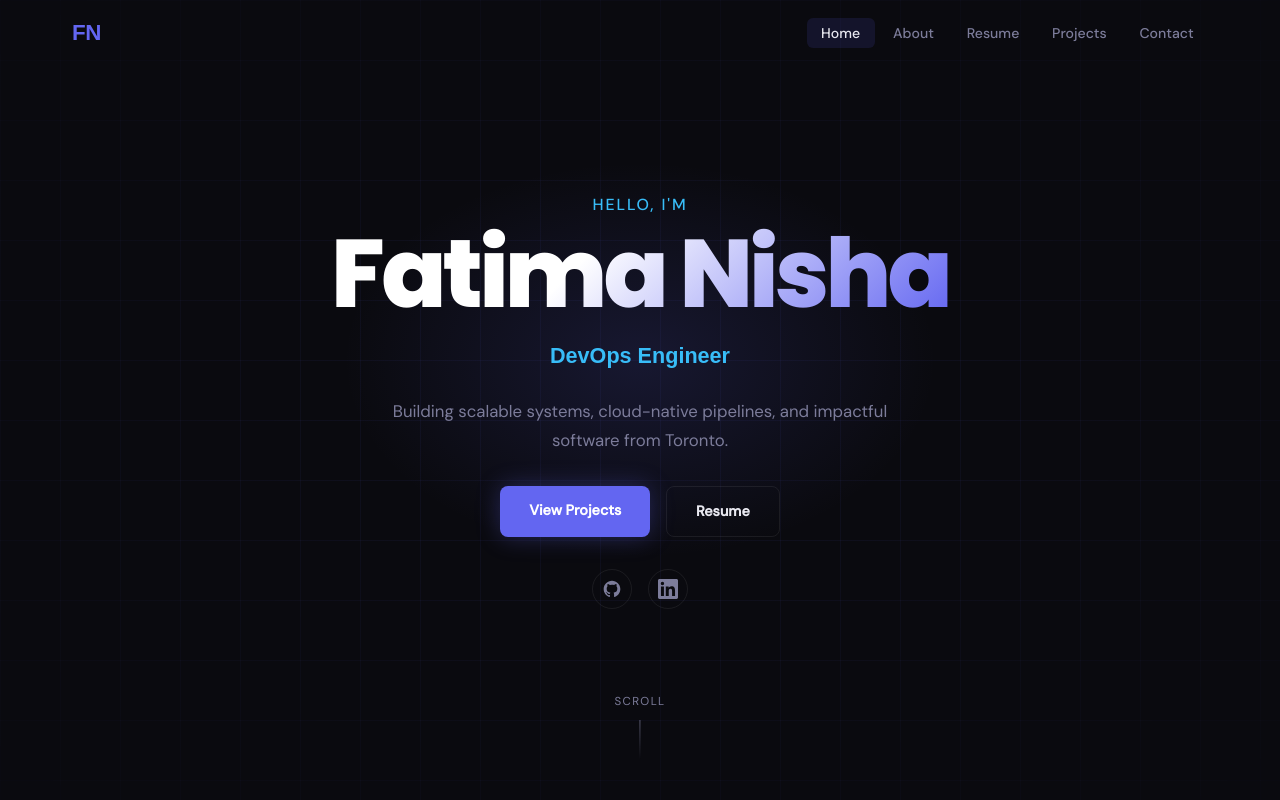
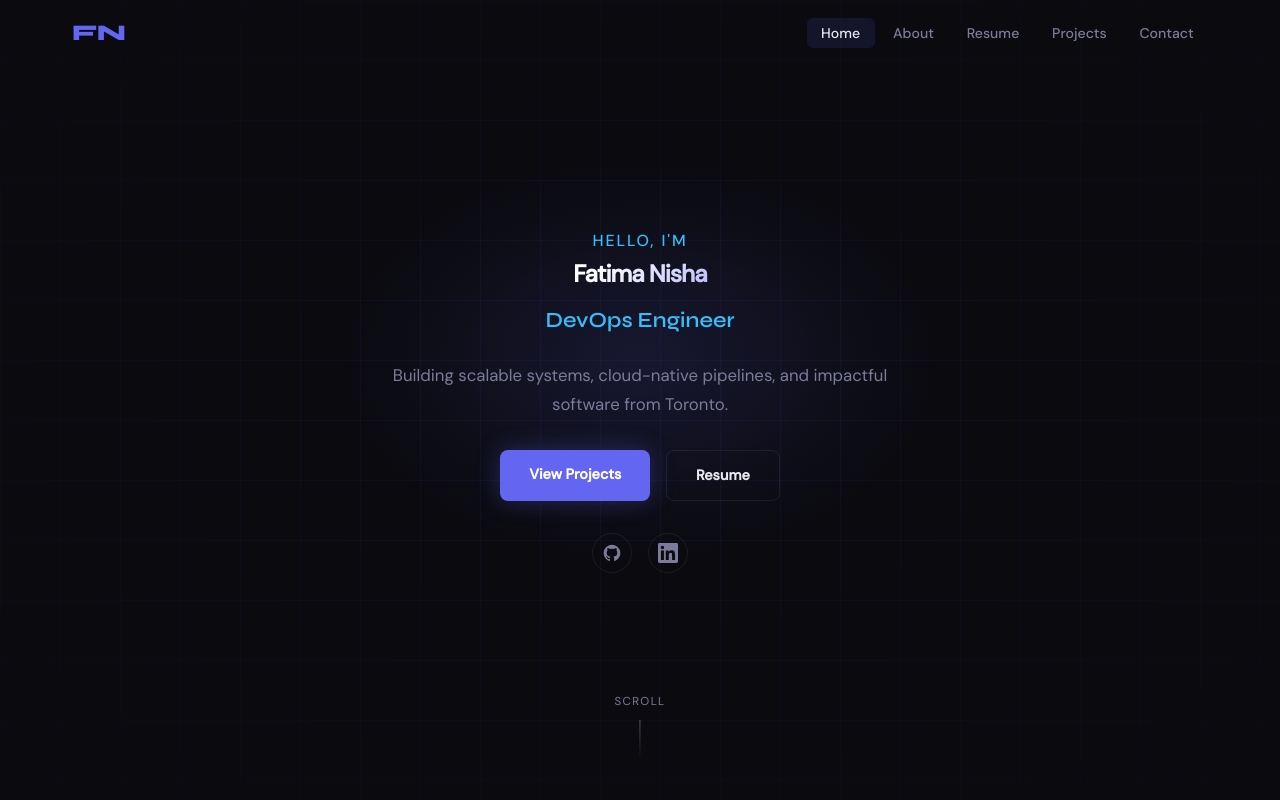
Before and after one commit to fatimanisha/portfolio, a React (Vite) app: page / in a window 1280 px wide. Shown: the top 800 px of the page. Built offline with nearby package versions, Linux system fonts and the light colour scheme.

Commit message:
update app,jsx

```diff
--- a/src/App.jsx
+++ b/src/App.jsx
@@ -634,7 +634,8 @@ export default function App() {
 
 // ── Styles ────────────────────────────────────────────────────────────────────
 const CSS = `
-@import url('https://fonts.googleapis.com/css2?family=Poppins:wght@600;700;800&family=DM+Sans:ital,opsz,wght@0,9..40,300;0,9..40,400;0,9..40,500;1,9..40,300&display=swap');
+@import url('https://fonts.googleapis.com/css2?family=Syne:wght@400;500;600;700;800&family=DM+Sans:ital,opsz,wght@0,9..40,300;0,9..40,400;0,9..40,500;1,9..40,300&display=swap');
+
 *, *::before, *::after { box-sizing: border-box; margin: 0; padding: 0; }
 
 :root {
@@ -737,7 +738,6 @@ button { cursor: pointer; font-family: var(--font-body); border: none; backgroun
 .hero-content { position: relative; text-align: center; max-width: 760px; padding: 0 2rem; }
 .hero-greeting { font-size: 1rem; color: var(--accent2); font-weight: 500; letter-spacing: 0.12em; text-transform: uppercase; margin-bottom: 0.5rem; }
 .hero-name {
-  font-family: 'Poppins', sans-serif; font-size: clamp(3rem, 8vw, 6rem);
   font-weight: 800; letter-spacing: -0.04em; line-height: 1;
   background: linear-gradient(135deg, #fff 40%, var(--accent) 100%);
   -webkit-background-clip: text; -webkit-text-fill-color: transparent;
```
